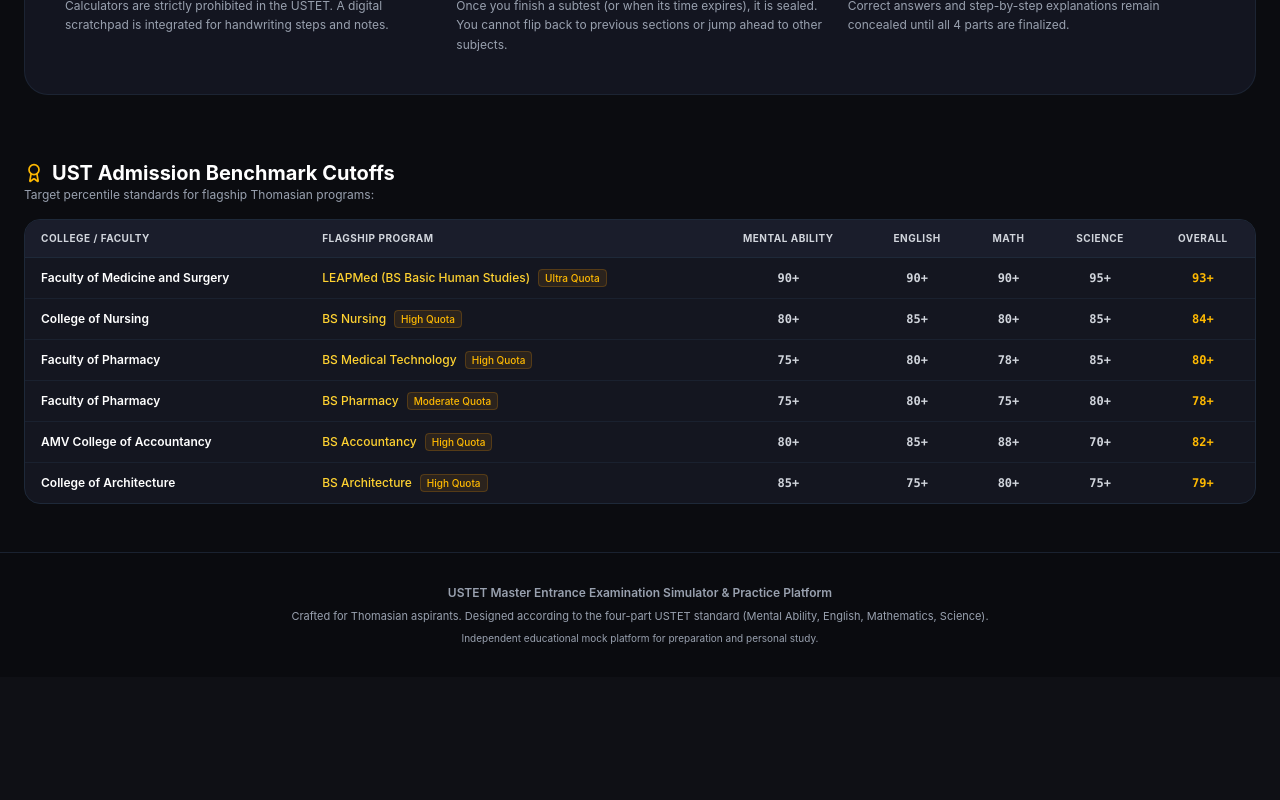
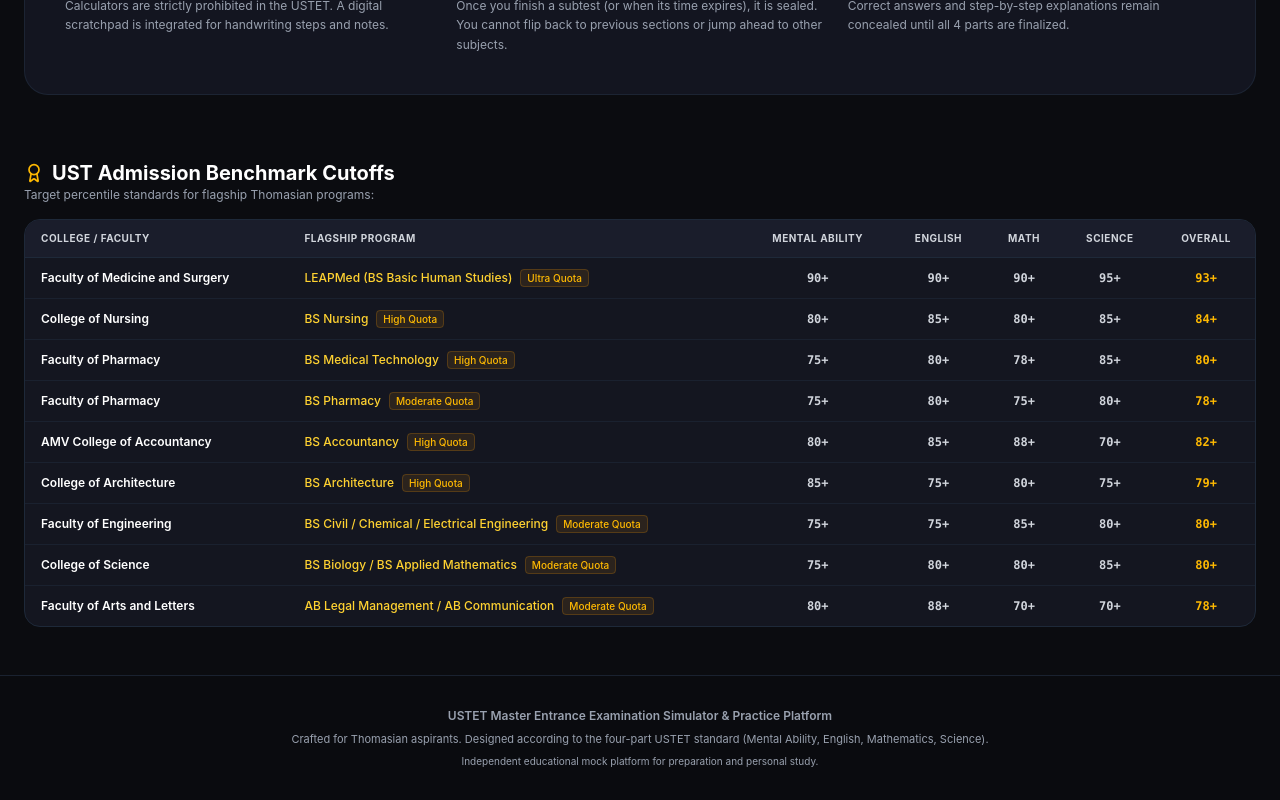
Before and after one commit to Chito2K3/UST-mock-exam, a React (Vite) app: page / in a window 1280 px wide. Shown: the part 1377-2177 px from the top of the page. Before the commit the page ends 2054 px from the top, so only its background shows below. Built offline with nearby package versions, Linux system fonts and the light colour scheme.

Commit message:
fix: display all 9 UST programs including Faculty of Engineering

```diff
--- a/src/components/LandingHero.jsx
+++ b/src/components/LandingHero.jsx
@@ -216,7 +216,7 @@
               </tr>
             </thead>
             <tbody className="divide-y divide-gray-800/60 text-gray-300">
-              {UST_PROGRAMS.slice(0, 6).map((prog) => (
+              {UST_PROGRAMS.map((prog) => (
                 <tr key={prog.shortCode} className="hover:bg-white/[0.02] transition">
                   <td className="py-3 px-4 font-semibold text-white">{prog.college}</td>
                   <td className="py-3 px-4 text-amber-300 font-medium">
```
